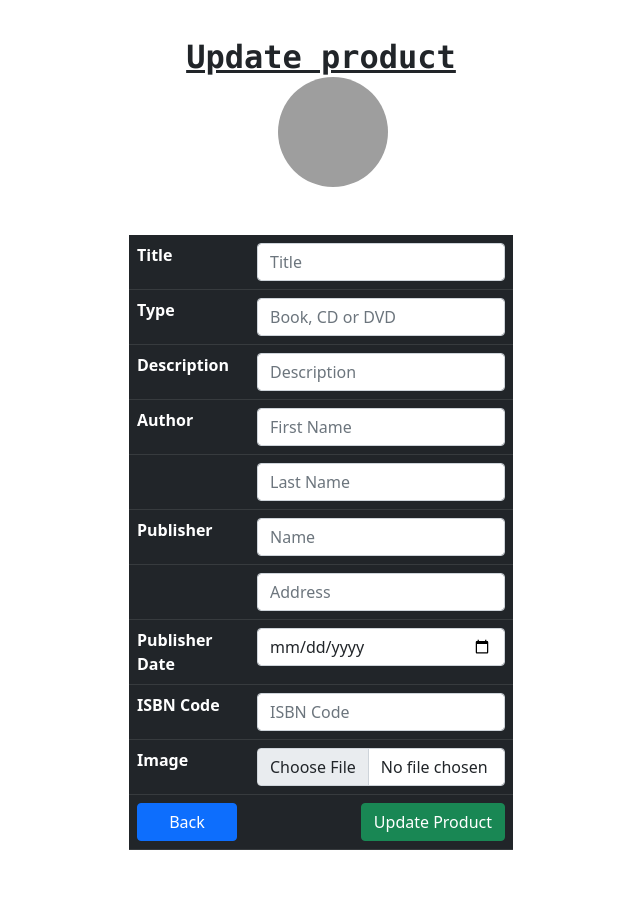
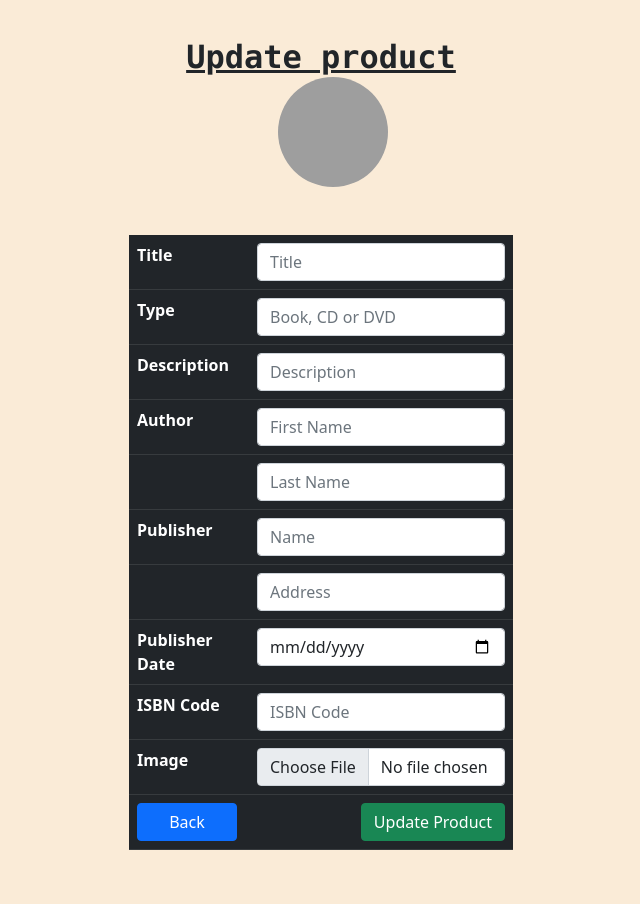
Before and after one commit to Keltroz/BE17-CR4-MarkusSchaefer, a PHP site: page /update.php?id=1 in a window 1280 px wide. Shown: the whole page, without its empty margins (319-959 px from the left). Run offline with PHP 8.4, Linux system fonts and the light colour scheme; data that the repository does not hold is empty; grey boxes are pictures that could not be loaded.

Commit message:
changed background on every file

```diff
--- a/actions/a_create.php
+++ b/actions/a_create.php
@@ -49,6 +49,11 @@ if ($_POST) {
             margin: 5% auto;
             width: 30%;
         }
+
+        html,
+        body {
+            background-color: antiquewhite;
+        }
     </style>
 </head>
 <body>
--- a/actions/a_delete.php
+++ b/actions/a_delete.php
@@ -45,6 +45,11 @@ if ($_POST) {
             margin: 5% auto;
             width: 30%;
         }
+
+        html,
+        body {
+            background-color: antiquewhite;
+        }
     </style>
 </head>
 
--- a/actions/a_update.php
+++ b/actions/a_update.php
@@ -52,6 +52,11 @@ if ($_POST) {
             margin: 5% auto;
             width: 30%;
         }
+
+        html,
+        body {
+            background-color: antiquewhite;
+        }
     </style>
 </head>
 
--- a/create.php
+++ b/create.php
@@ -17,12 +17,7 @@
 
         html,
         body {
-            height: 100%;
-        }
-
-        .bg-container {
             background-color: antiquewhite;
-            height: 100%;
         }
 
         .h2 {
--- a/delete.php
+++ b/delete.php
@@ -55,6 +55,12 @@ if ($_GET["id"]) {
         .btn {
             width: 100px;
         }
+
+        html,
+        body {
+            background-color: antiquewhite;
+        }
+
     </style>
 </head>
 
--- a/index.php
+++ b/index.php
@@ -78,12 +78,8 @@ if (mysqli_num_rows($result) > 0) {
 
         html,
         body {
-            height: 150%;
-        }
-
-        .bg-container {
             background-color: antiquewhite;
-            height: 100%;
+            padding-bottom: 3%;
         }
 
     </style>
--- a/update.php
+++ b/update.php
@@ -40,6 +40,7 @@ if ($_GET["id"]) {
         .field-container {
             margin: 3% auto;
             width: 30%;
+            background-color: antiquewhite;
         }
 
         img {
@@ -50,11 +51,16 @@ if ($_GET["id"]) {
         .btn-primary {
             width: 100px;
         }
+
+        html,
+        body {
+            background-color: antiquewhite;
+        }
+
     </style>
 </head>
 
 <body>
-
     <div class="bg-container">
         <fieldset class="field-container">
             <legend class='h2 mb-5 fw-bold font-monospace text-decoration-underline text-center'>Update product <img class='rounded-circle ms-4' src='./images/<?= $image ?>' alt=""></legend>
```
Also changed, not shown: error.php (+10 -1 lines).
